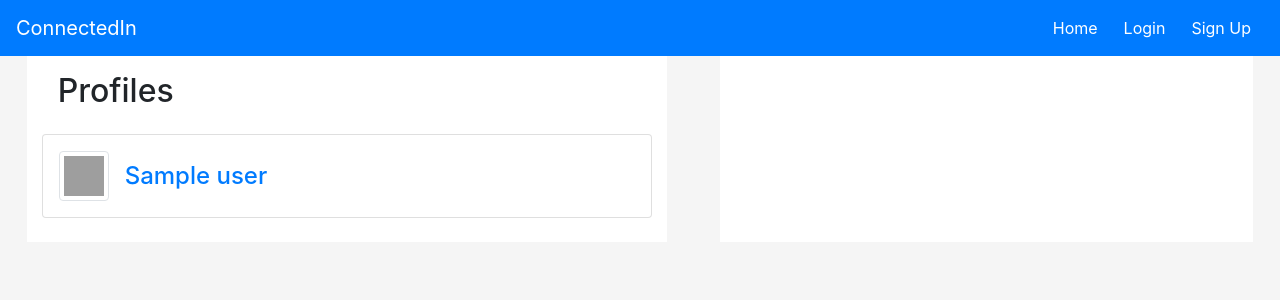
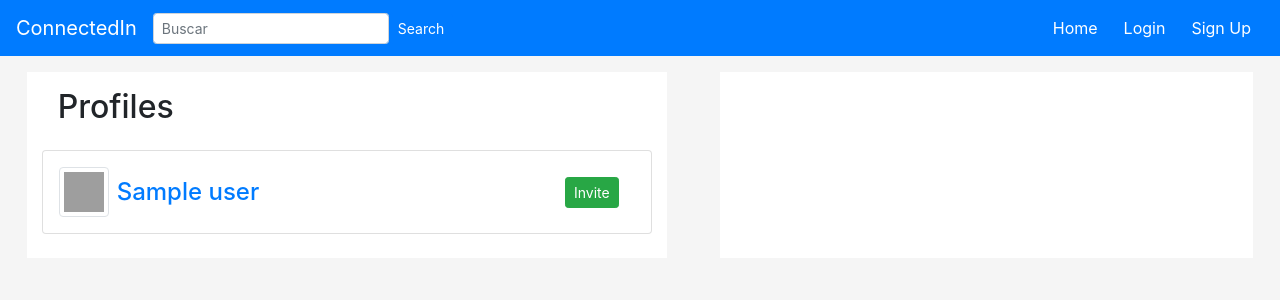
Before and after one commit to antonio02/connectedin, a Django app: template searchs/templates/search_results.html in a window 1280 px wide. Shown: the top 300 px of the page. Run offline with Django 3.2, Linux system fonts and the light colour scheme; the template is opened without the code that fills it: most values are stand-ins (such as "Sample title", 1, 10 or a date in 2020); some libraries are stand-ins or nearby versions; grey boxes are pictures that could not be loaded.

Commit message:
finalizando search

```diff
--- a/searchs/templates/profile_layout.html
+++ b/searchs/templates/profile_layout.html
@@ -2,14 +2,46 @@
 
 <div class="card mb-4">
     <div class="card-body p-0">
-        <div class="d-flex flex-row align-items-center p-3">
+        <div class="d-flex flex-row flex-wrap align-items-center p-3 m-0">
             <img style="width: 50px; height: 50px;"
             id="post-profile-thumbnail" src="https://picsum.photos/50/?random" class="img-thumbnail">
-            <div class="d-flex flex-column ml-3">
                 <a href="{% url 'profile' profile.user.username %}">
-                <h4 class="card-title d-inline m-0">{{ profile.user.get_full_name }}</h4>
+                <h4 class="card-title d-inline m-0 ml-2">{{ profile.user.get_full_name }}</h4>
                 </a>
-            </div>
+
+                {% if user_profile and profile.user.username != user_profile.user.username %}
+                <div class="btn-group ml-auto pl-3 pr-3 pt-2">
+                    {% if profile in user_profile.contacts.all %}
+                        <button onclick="call_url('{% url 'remove_contact' profile.user.username %}')"
+                        class="btn btn-danger mb-2 btn-sm">{% trans 'Remove from contacts' %}</button>
+                    {% elif profile in user_profile.invited_profiles %}
+
+                        {% for invitation in user_profile.sent_invitations.all %}
+                            {% if invitation.receiver == profile %}
+                                <button onclick="call_url('{% url 'cancel_invitation' invitation.id %}')"
+                                class="btn btn-danger mb-2 btn-sm">{% trans 'Cancel invitation' %}</button>
+                            {% endif %}
+                        {% endfor %}
+
+
+                    {% elif user_profile in profile.invited_profiles %}
+                        {% for invitation in profile.sent_invitations.all %}
+                            {% if invitation.receiver == user_profile %}
+                                <button onclick="call_url('{% url 'accept_invitation' invitation.id %}')"
+                                class="btn btn-success mb-2 mr-2 btn-sm">{% trans 'Accept invitation' %}</button>
+                                <button onclick="call_url('{% url 'decline_invitation' invitation.id %}')"
+                                class="btn btn-danger mb-2 btn-sm">{% trans 'Decline invitation' %}</button>
+                            {% endif %}
+                        {% endfor %}
+
+                    {% else %}
+                        <button onclick="call_url('{% url 'invite_profile' profile.user.username %}')"
+                        class="btn btn-success mb-2 btn-sm">{% trans 'Invite' %}</button>
+                    {% endif %}
+
+                </div>
+                {% endif %}
+
         </div>
     </div>
 </div>
--- a/searchs/templates/search_results.html
+++ b/searchs/templates/search_results.html
@@ -7,7 +7,7 @@
 
 {% block body %}
 
-<div class="row m-0 justify-content-around">
+<div class="row m-0 justify-content-around mt-3">
     <div class="col-md-6 bg-white">
         <h2 class="p-3">{% trans 'Profiles' %}</h2>
         {% if profiles %}
--- a/searchs/urls.py
+++ b/searchs/urls.py
@@ -3,4 +3,5 @@ from .views import *
 
 urlpatterns = [
     path('<str:key>', search, name='search'),
+    path('', search, name='search'),
 ]
--- a/static/js/main.js
+++ b/static/js/main.js
@@ -10,3 +10,9 @@ function call_url(url) {
       }
     })
 }
+
+
+function search(url) {
+    var key = $('#search-key').val();
+    window.open(url + key, '_self');
+}
--- a/templates/nav_header.html
+++ b/templates/nav_header.html
@@ -1,6 +1,13 @@
 {% load i18n %}
 <nav class="navbar navbar-expand-md navbar-dark bg-primary">
     <a class="navbar-brand" href="{% url 'index' %}">ConnectedIn</a>
+    <div class="input-group-sm d-flex flex-row ml-auto mr-auto">
+        <input id="search-key" type="text" class="form-control input" placeholder="Buscar" />
+        <button onclick="search('{% url 'search' %}')"
+        class="btn btn-primary btn-sm" type="button">
+            {% trans 'Search' %}
+        </button>
+    </div>
 
     {% if user.is_authenticated %}
         <div class="navbar-nav ml-auto">
```
Also changed, not shown: profiles/models.py (+9 -3 lines), searchs/views.py (+19 -3 lines), profiles/migrations/0004_auto_20190108_0601.py (added).
